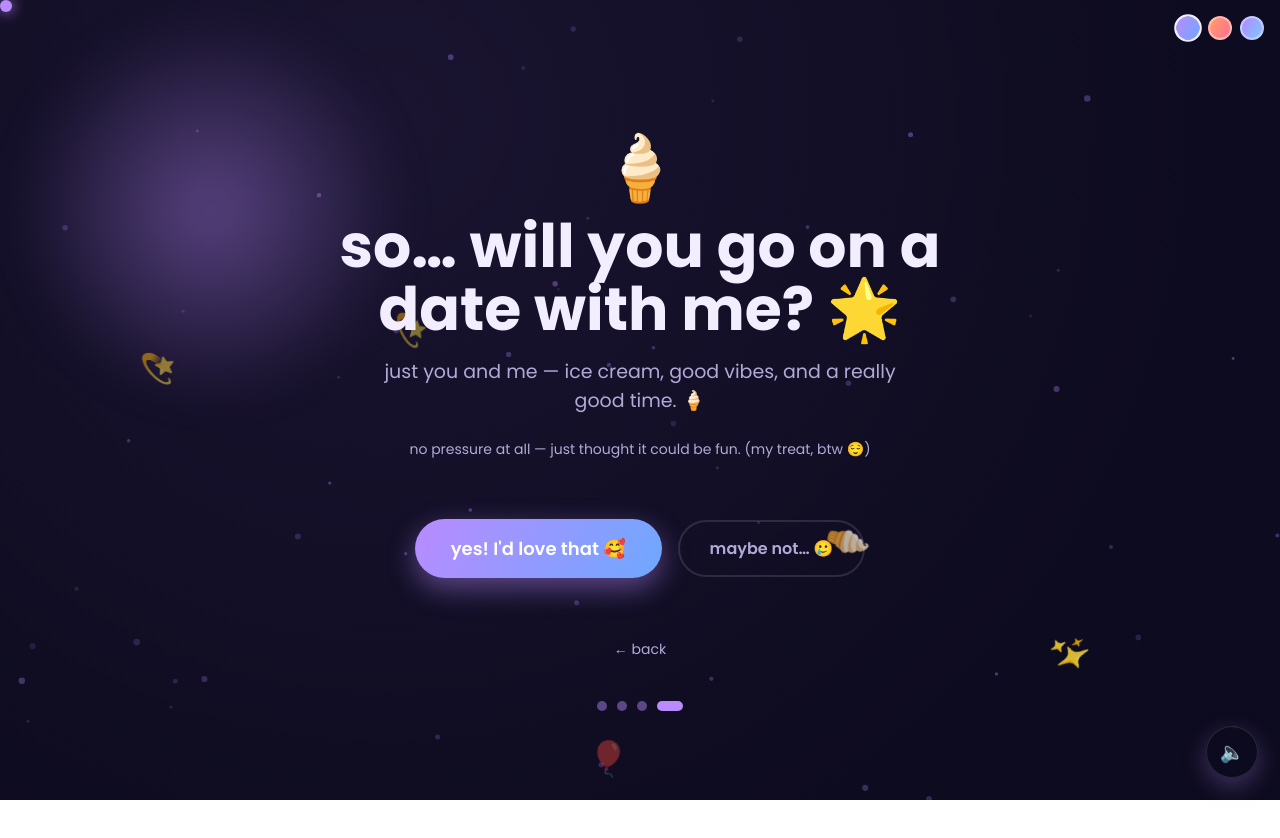
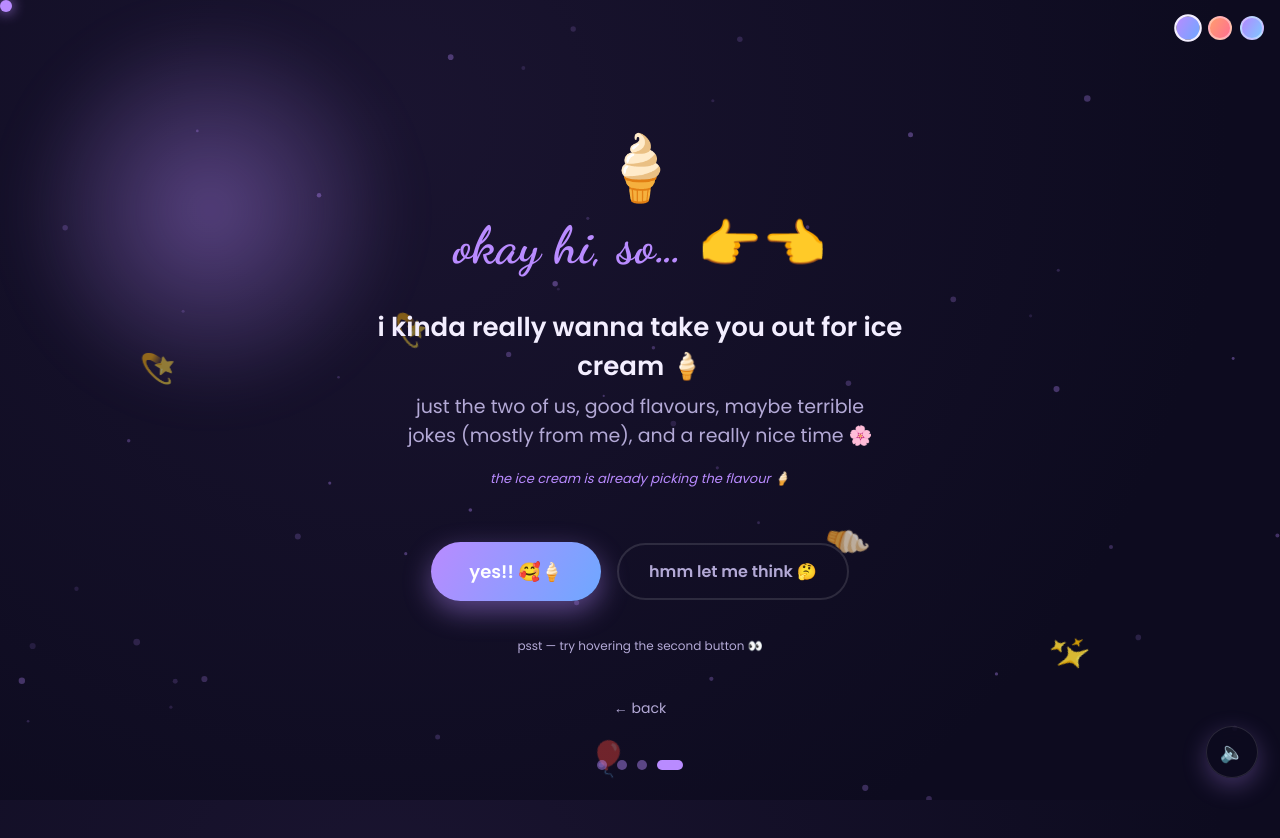
Before and after one commit to ktg17/for-you, a React (Vite) app: page /ask in a window 1280 px wide. Shown: the top 838 px of the page. Before the commit the page ends 800 px from the top, so only its background shows below. Built offline with nearby package versions, Linux system fonts and the light colour scheme.

Commit message:
fix: src/pages/Ask.jsx

```diff
--- a/src/pages/Ask.jsx
+++ b/src/pages/Ask.jsx
@@ -5,18 +5,32 @@ import StepDots from '../components/StepDots.jsx'
 import { burstHearts } from '../components/FloatingHearts.jsx'
 import { config } from '../config.js'
 
-const NUDGES = ['you sure? 🥺', 'pretty please 🍦', 'ice cream though…', 'one chance? 👉👈', 'okay last try 🙈']
+const NUDGES = [
+  'okay but… ice cream 🍦',
+  'i promise i wont be weird 😇',
+  'my treat!! 🙏',
+  'last time asking… maybe 🥺',
+  'fine. i asked. no regrets. 😤',
+]
+
+const CUTE_LINES = [
+  "i've been practising this ask for 3 days btw 😭",
+  "scientifically proven: ice cream = best date idea 📊",
+  "the ice cream is already picking the flavour 🍦",
+  "i literally googled 'how to ask someone for ice cream' 💀",
+]
 
 export default function Ask() {
   const [stage, setStage] = useState('asking')
   const [sel, setSel] = useState({ ready: false })
   const [noIdx, setNoIdx] = useState(-1)
   const [noPos, setNoPos] = useState({ x: 0, y: 0 })
+  const [cuteIdx] = useState(() => Math.floor(Math.random() * CUTE_LINES.length))
   const [sending, setSending] = useState(false)
 
   const dodge = () => {
     setNoIdx(i => Math.min(i + 1, NUDGES.length - 1))
-    setNoPos({ x: (Math.random() - 0.5) * 240, y: (Math.random() - 0.5) * 120 })
+    setNoPos({ x: (Math.random() - 0.5) * 260, y: (Math.random() - 0.5) * 130 })
   }
 
   const submit = async () => {
@@ -56,42 +70,58 @@ export default function Ask() {
 
       {stage === 'asking' && (
         <>
-          <div style={{ fontSize: 64, animation: 'bob 4s ease-in-out infinite' }}>🍦</div>
-          <h1 className="h1" style={{ maxWidth: 620 }}>
-            so… will you go on a date with me? 🌟
+          {/* Animated ice cream + hearts */}
+          <div style={{ fontSize: 64, animation: 'bob 2.5s ease-in-out infinite', marginBottom: 4 }}>🍦</div>
+
+          <h1 className="h1 script accent" style={{ maxWidth: 640, fontSize: 'clamp(28px,5vw,52px)', marginBottom: 8 }}>
+            okay hi, so… 👉👈
           </h1>
-          <p className="lead" style={{ margin: '6px auto 10px' }}>
-            just you and me — ice cream, good vibes, and a really good time. 🍦
+
+          <p style={{ fontSize: 'clamp(18px,3vw,26px)', fontWeight: 600, color: 'var(--text)', marginBottom: 6, maxWidth: 560 }}>
+            i kinda really wanna take you out for ice cream 🍦
           </p>
-          <p style={{ color: 'var(--muted)', fontSize: 14, marginBottom: 28 }}>
-            {config.askNote}
+
+          <p className="lead" style={{ margin: '0 auto 6px', maxWidth: 480, color: 'var(--muted)' }}>
+            just the two of us, good flavours, maybe terrible jokes (mostly from me), and a really nice time 🌸
+          </p>
+
+          <p style={{ fontSize: 13, color: 'var(--accent)', fontStyle: 'italic', marginBottom: 28 }}>
+            {CUTE_LINES[cuteIdx]}
           </p>
 
           <div style={{ display: 'flex', gap: 16, alignItems: 'center', justifyContent: 'center',
-            flexWrap: 'wrap', minHeight: 120 }}>
-            <button className="btn" style={{ fontSize: 18, padding: '16px 36px' }}
+            flexWrap: 'wrap', minHeight: 110, position: 'relative' }}>
+            <button className="btn" style={{ fontSize: 18, padding: '16px 38px', animation: 'bob 3s ease-in-out infinite' }}
               onClick={() => { burstHearts(); setStage('picking') }}>
-              yes! I'd love that 🥰
+              yes!! 🥰🍦
             </button>
             <button className="btn"
               onMouseEnter={dodge} onClick={dodge}
               style={{
                 background: 'transparent', color: 'var(--muted)', border: '2px solid var(--border)',
-                boxShadow: 'none', transform: `translate(${noPos.x}px, ${noPos.y}px)`,
-                transition: 'transform .2s ease',
+                boxShadow: 'none',
+                transform: `translate(${noPos.x}px, ${noPos.y}px)`,
+                transition: 'transform .18s ease',
               }}>
-              {noIdx < 0 ? 'maybe not… 🥲' : NUDGES[noIdx]}
+              {noIdx < 0 ? 'hmm let me think 🤔' : NUDGES[noIdx]}
             </button>
           </div>
+
+          <p style={{ color: 'var(--muted)', fontSize: 12, marginTop: 10 }}>
+            psst — try hovering the second button 👀
+          </p>
         </>
       )}
 
       {stage === 'picking' && (
         <>
-          <div style={{ fontSize: 56 }}>🎉</div>
-          <h1 className="h1">yay! pick a day & time 🍦</h1>
-          <p className="lead" style={{ margin: '4px auto 26px' }}>
-            whatever day works best for you 💖
+          <div style={{ fontSize: 56, animation: 'bob 2s ease-in-out infinite' }}>🎉</div>
+          <h1 className="h1">yay!! okay okay okay 🤩</h1>
+          <p className="lead" style={{ margin: '4px auto 8px' }}>
+            pick a saturday or sunday that works for you 💖
+          </p>
+          <p style={{ color: 'var(--muted)', fontSize: 13, marginBottom: 20 }}>
+            (weekends only — because you deserve a proper day off 🌸)
           </p>
 
           <div className="card" style={{ width: 'min(92vw, 480px)' }}>
@@ -100,7 +130,7 @@ export default function Ask() {
               onClick={submit}
               style={{ marginTop: 24, width: '100%', opacity: sel.ready ? 1 : 0.5,
                 cursor: sel.ready ? 'pointer' : 'not-allowed' }}>
-              {sending ? 'locking it in…' : 'lock it in 🔒🍦'}
+              {sending ? 'locking it in…' : "it's a plan! lock it in 🔒🍦"}
             </button>
             {!sel.ready && (
               <p style={{ color: 'var(--muted)', fontSize: 13, marginTop: 12, marginBottom: 0 }}>
@@ -113,13 +143,16 @@ export default function Ask() {
 
       {stage === 'done' && (
         <>
-          <div style={{ fontSize: 70, animation: 'bob 4s ease-in-out infinite' }}>🍦🎉</div>
+          <div style={{ fontSize: 70, animation: 'bob 3s ease-in-out infinite' }}>🍦🎉</div>
           <h1 className="h1 script accent" style={{ marginTop: 10 }}>{config.askSuccess}</h1>
-          <div className="card" style={{ marginTop: 16, fontSize: 18 }}>
+          <p className="lead" style={{ margin: '8px auto 16px' }}>
+            genuinely cannot wait 🌸
+          </p>
+          <div className="card" style={{ marginTop: 4, fontSize: 18 }}>
             <div>📅 {sel.prettyDate}</div>
             <div style={{ marginTop: 6 }}>⏰ {sel.time12}</div>
           </div>
-          <p className="lead" style={{ marginTop: 22 }}>can't wait 🙂 — {config.yourName}</p>
+          <p className="lead" style={{ marginTop: 22 }}>see you then 🙂 — {config.yourName}</p>
         </>
       )}
 
```
